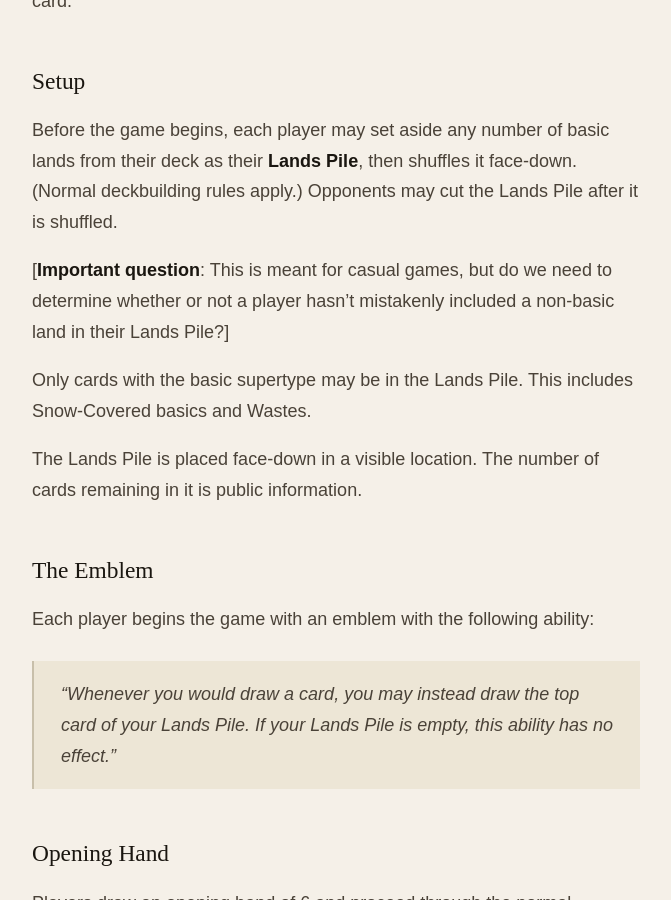
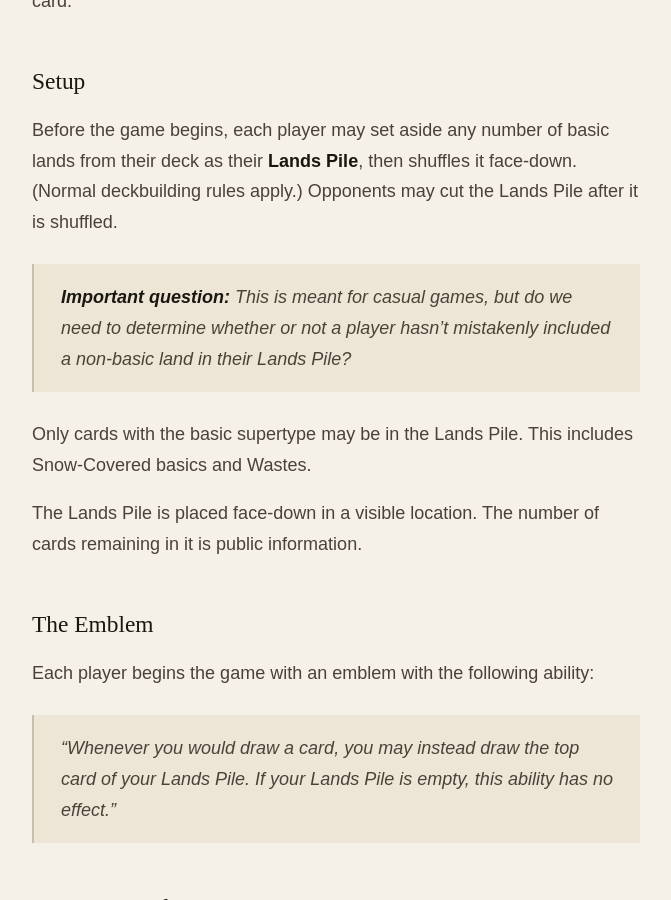
Before and after one commit to murtaugh/MTG-Lands-Pile, a Jekyll site: the page built from index.md, in a window 1280 px wide and 900 px high, scrolled down 610 px. Shown: the whole window, without its empty margins (304-975 px from the left). Built offline with Jekyll 4.4.1, drawn with Linux system fonts in a browser that asks for light colours; some web fonts are replaced.

```diff
--- a/index.md
+++ b/index.md
@@ -18,7 +18,7 @@ Lands Pile is a variant rule that reduces the variance of mana availability. Eac
 
 Before the game begins, each player may set aside any number of basic lands from their deck as their **Lands Pile**, then shuffles it face-down. (Normal deckbuilding rules apply.) Opponents may cut the Lands Pile after it is shuffled.
 
-[**Important question**: This is meant for casual games, but do we need to determine whether or not a player hasn't mistakenly included a non-basic land in their Lands Pile?]
+> **Important question:** This is meant for casual games, but do we need to determine whether or not a player hasn't mistakenly included a non-basic land in their Lands Pile?
 
 Only cards with the basic supertype may be in the Lands Pile. This includes Snow-Covered basics and Wastes.
 
```
